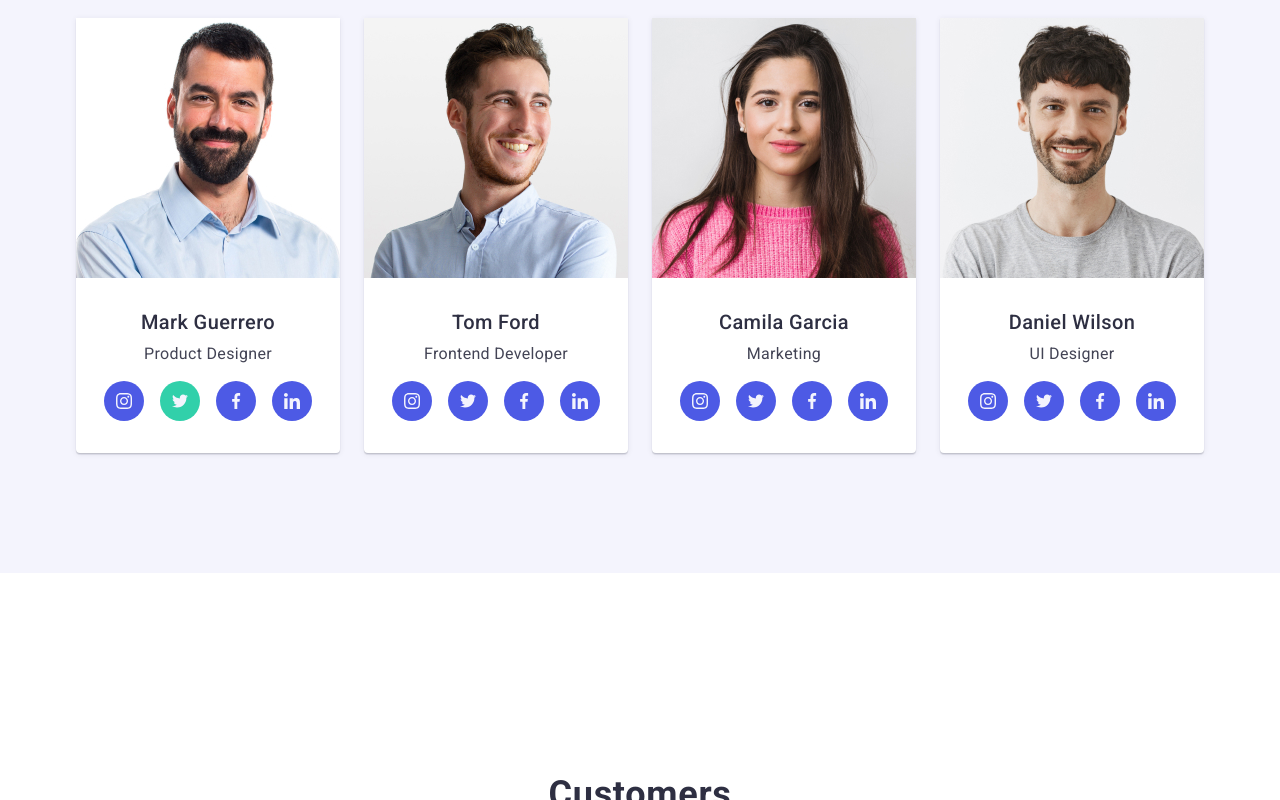
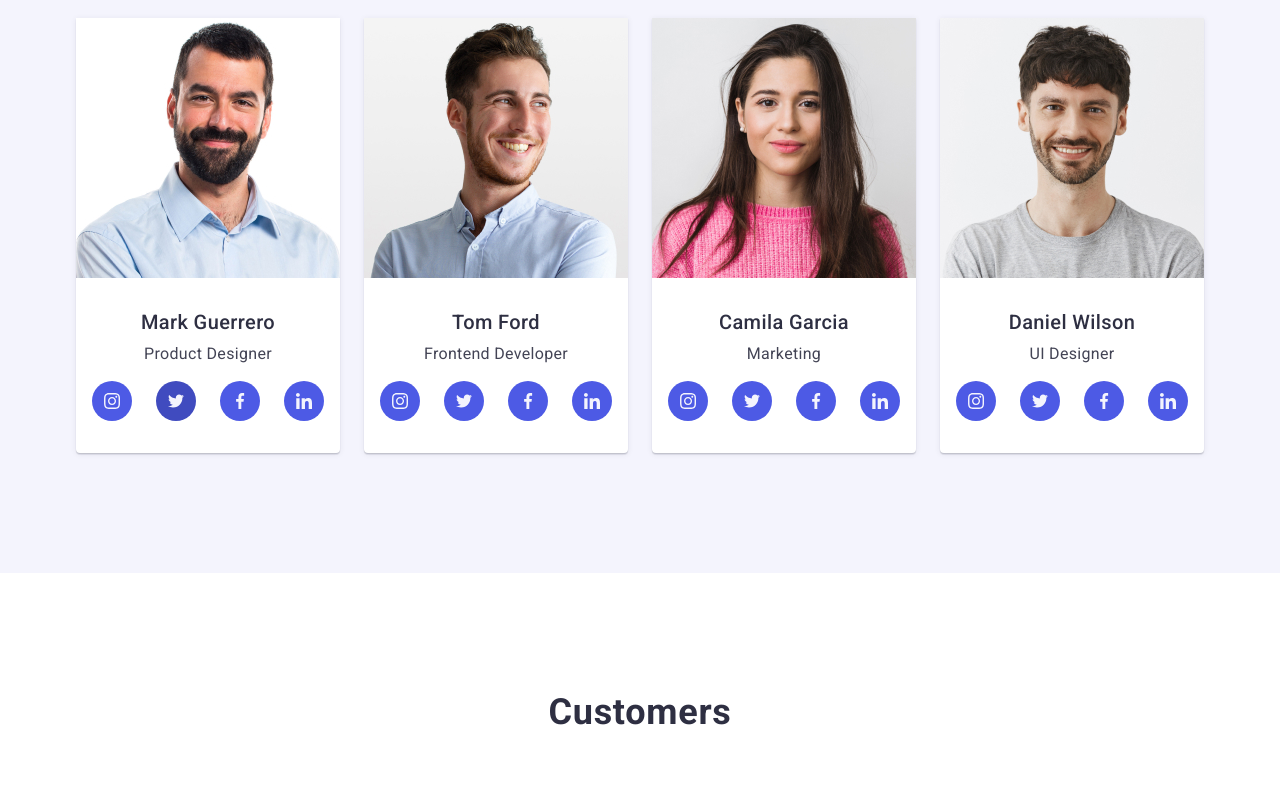
Before and after one commit to zavaluschka/goit-markup-hw-04, a plain HTML site: page index.html in a window 1280 px wide. Both pictures are taken after a click on the link 180 px from the left and 2307 px from the top of the page. Shown: the part 1907-2707 px from the top of the page. Drawn offline with nearby package versions, Linux system fonts and the light colour scheme.

Commit message:
шсщты007

```diff
--- a/css/styles.css
+++ b/css/styles.css
@@ -332,7 +332,7 @@ text-align: center;
 .socials {
     display: flex;
     justify-content: center;
-    gap: 16px;
+    gap: 24px;
 }
 
 
@@ -351,7 +351,7 @@ text-align: center;
 }
 .social-link:hover,
 .social-link:focus{
-    background-color: #31d0aa;
+    background-color: #404bbf;
 }
 
 
@@ -512,7 +512,7 @@ padding-bottom: 120px;
 
 .title-cust {
     text-align: center;
-    margin-top: 82px;
+
     margin-bottom: 72px;
     font-size: 36px;
     line-height: 1.1;
```
